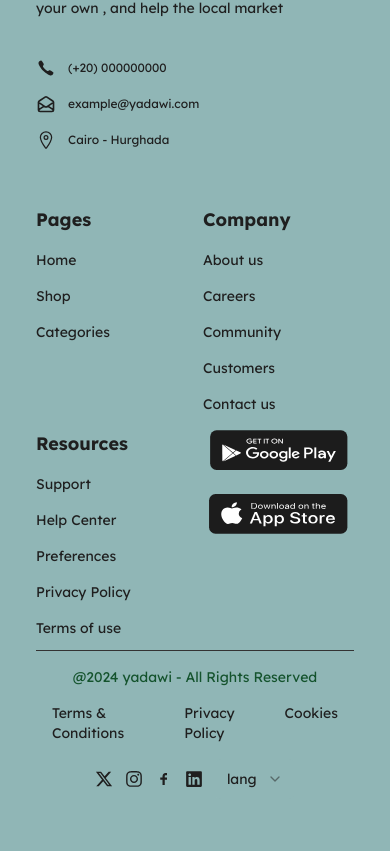
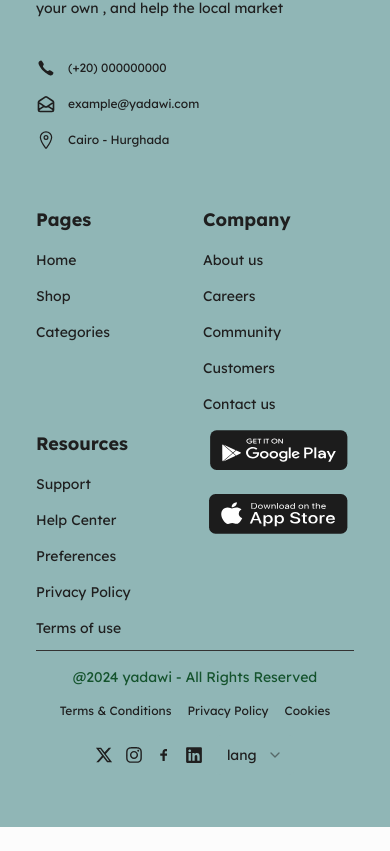
Before and after one commit to yadwy-app/yadwy-frontend, a Next.js app: page / in a window 390 px wide. Shown: the part 4469-5320 px from the top of the page. After the commit the page ends 5296 px from the top, so only its background shows below. Built offline with nearby package versions, Linux system fonts and the light colour scheme.

Commit message:
style footer

```diff
--- a/src/components/layouts/footer.tsx
+++ b/src/components/layouts/footer.tsx
@@ -130,13 +130,13 @@ export const Footer = () => {
             @2024 yadawi - All Rights Reserved
           </h6>
           <div className="flex gap-4">
-            <Link className="text-sm" href={``}>
+            <Link className="text-xs md:text-sm " href={``}>
               Terms & Conditions
             </Link>
-            <Link className="text-sm" href={``}>
+            <Link className="text-xs md:text-sm" href={``}>
               Privacy Policy
             </Link>
-            <Link className="text-sm" href={``}>
+            <Link className="text-xs md:text-sm" href={``}>
               Cookies
             </Link>
           </div>
```
